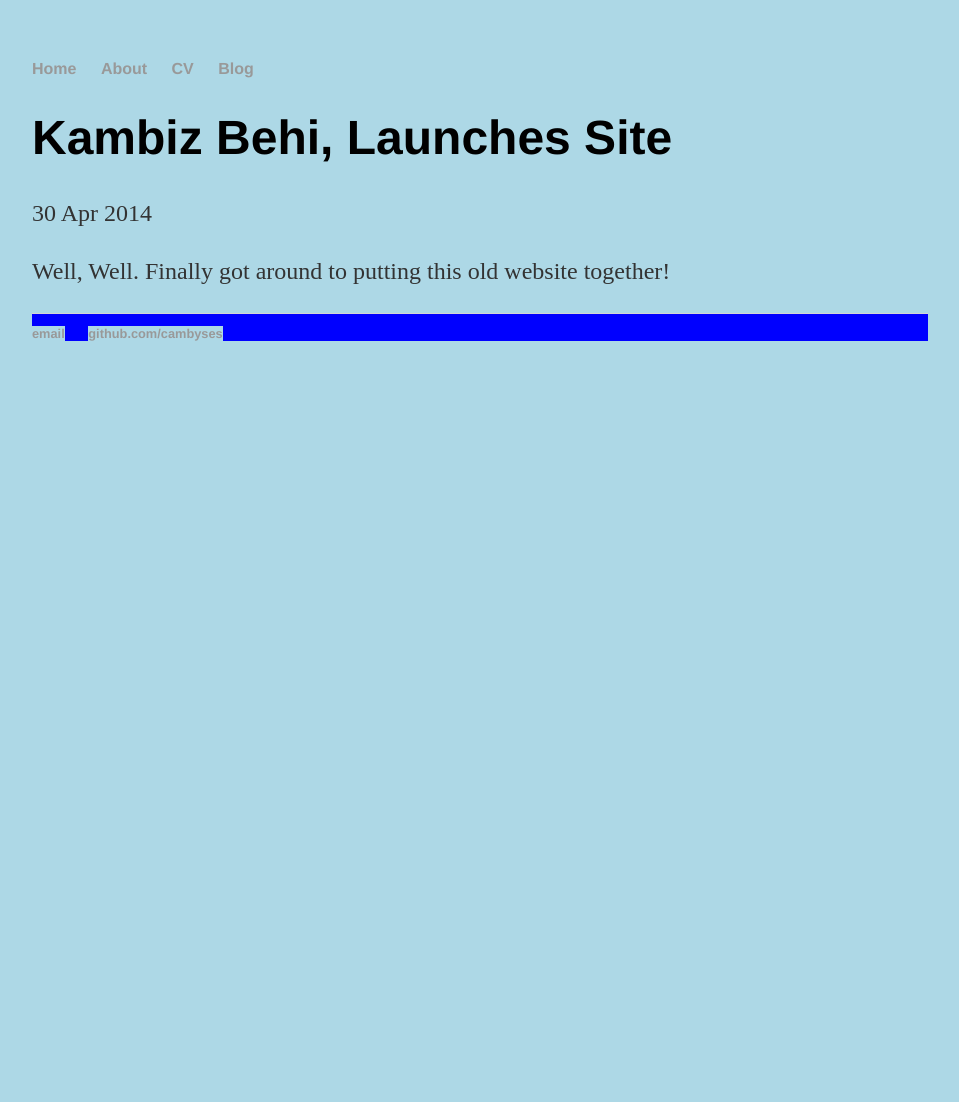
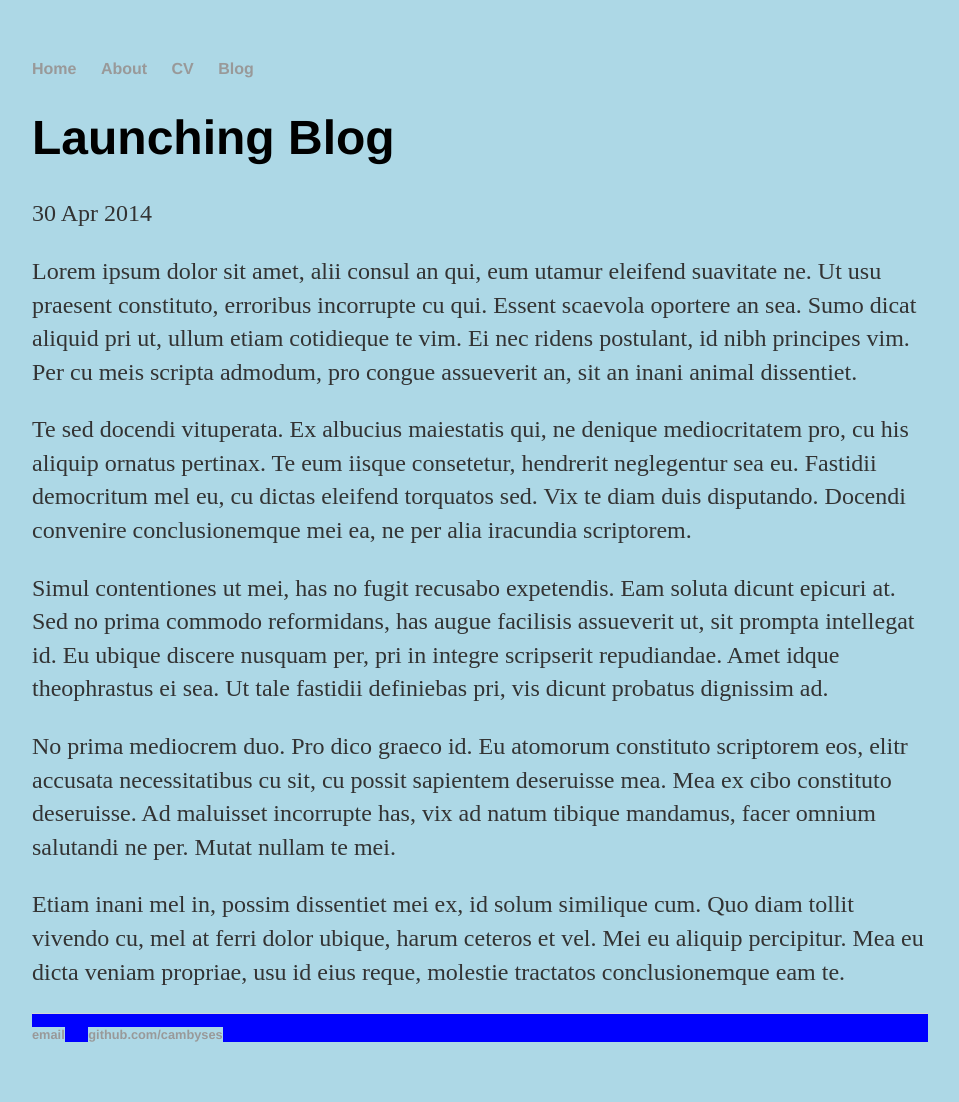
Before and after one commit to cambyses/cambyses.github.io, a Jekyll site: the page built from _posts/2014-05-20-kambiz-behi-site-launched.md, in a window 1280 px wide. Shown: the whole page, without its empty margins (160-1119 px from the left). Built offline with Jekyll 4.4.1, drawn with Linux system fonts in a browser that asks for light colours; before the commit the page ends 900 px from its top, so only the background shows below that.

Commit message:
Update 2014-05-20-kambiz-behi-site-launched.md

```diff
--- a/_posts/2014-05-20-kambiz-behi-site-launched.md
+++ b/_posts/2014-05-20-kambiz-behi-site-launched.md
@@ -1,7 +1,15 @@
 ---
 layout: post
-title: "Kambiz Behi, Launches Site"
+title: "Launching Blog"
 date: 2014-04-30
 ---
 
-Well, Well. Finally got around to putting this old website together!
+Lorem ipsum dolor sit amet, alii consul an qui, eum utamur eleifend suavitate ne. Ut usu praesent constituto, erroribus incorrupte cu qui. Essent scaevola oportere an sea. Sumo dicat aliquid pri ut, ullum etiam cotidieque te vim. Ei nec ridens postulant, id nibh principes vim. Per cu meis scripta admodum, pro congue assueverit an, sit an inani animal dissentiet.
+
+Te sed docendi vituperata. Ex albucius maiestatis qui, ne denique mediocritatem pro, cu his aliquip ornatus pertinax. Te eum iisque consetetur, hendrerit neglegentur sea eu. Fastidii democritum mel eu, cu dictas eleifend torquatos sed. Vix te diam duis disputando. Docendi convenire conclusionemque mei ea, ne per alia iracundia scriptorem.
+
+Simul contentiones ut mei, has no fugit recusabo expetendis. Eam soluta dicunt epicuri at. Sed no prima commodo reformidans, has augue facilisis assueverit ut, sit prompta intellegat id. Eu ubique discere nusquam per, pri in integre scripserit repudiandae. Amet idque theophrastus ei sea. Ut tale fastidii definiebas pri, vis dicunt probatus dignissim ad.
+
+No prima mediocrem duo. Pro dico graeco id. Eu atomorum constituto scriptorem eos, elitr accusata necessitatibus cu sit, cu possit sapientem deseruisse mea. Mea ex cibo constituto deseruisse. Ad maluisset incorrupte has, vix ad natum tibique mandamus, facer omnium salutandi ne per. Mutat nullam te mei.
+
+Etiam inani mel in, possim dissentiet mei ex, id solum similique cum. Quo diam tollit vivendo cu, mel at ferri dolor ubique, harum ceteros et vel. Mei eu aliquip percipitur. Mea eu dicta veniam propriae, usu id eius reque, molestie tractatos conclusionemque eam te.
```
